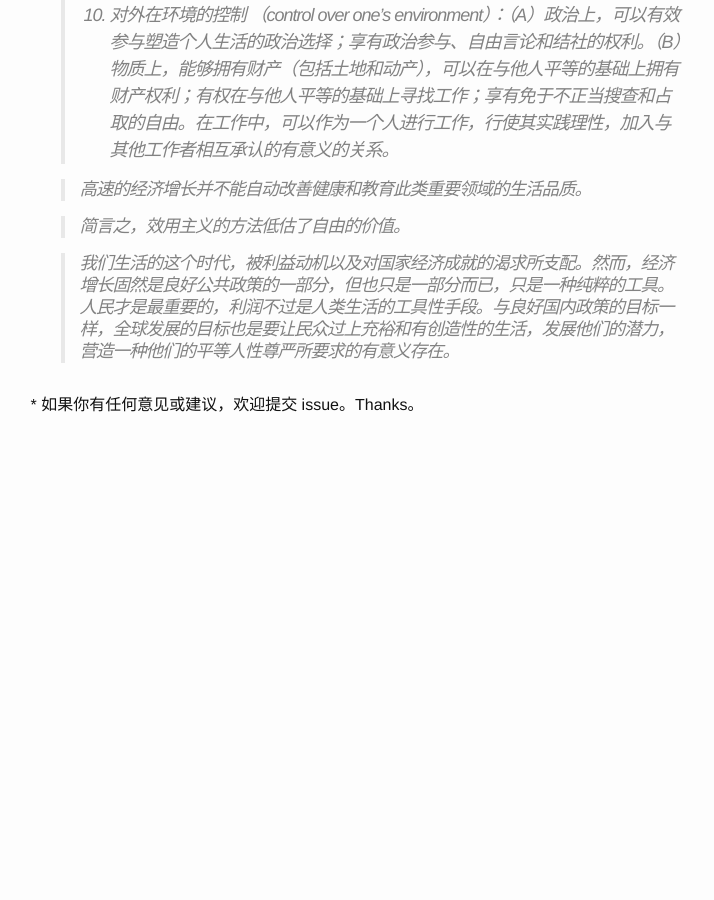
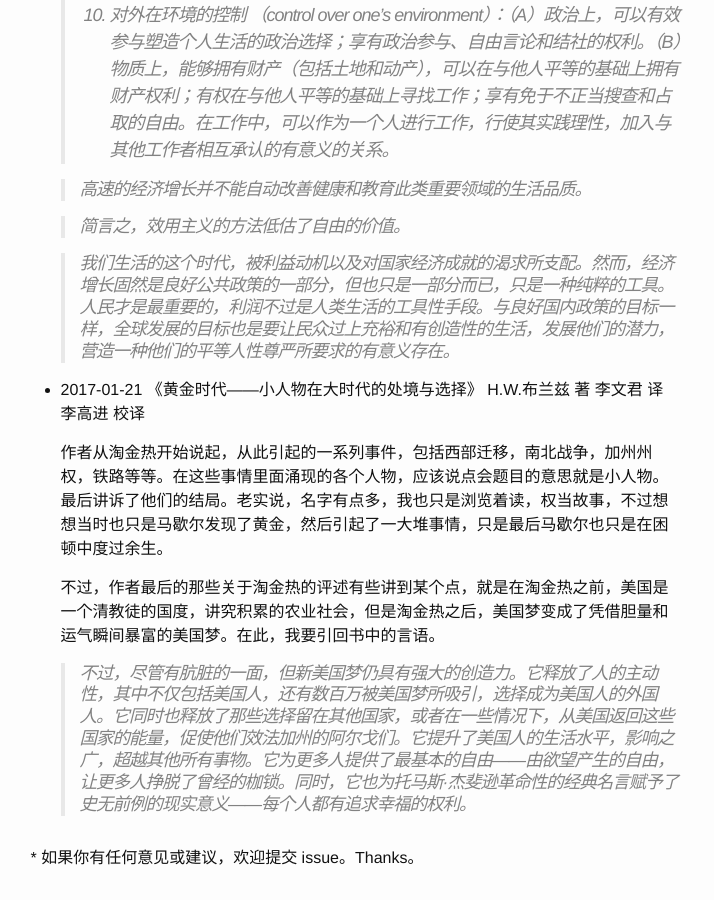
Before and after one commit to ShallmentMo/shallmentmo.github.com, a Jekyll site: the page built from _posts/2018-01-01-reading-in-2018.md, in a window 1280 px wide and 900 px high, scrolled down 1551 px. Shown: the whole window, without its empty margins (137-851 px from the left). Built offline with Jekyll 4.4.1, drawn with Linux system fonts in a browser that asks for light colours; before the commit the page ends 1998 px from its top, so only the background shows below that.

Commit message:
add 2018-01-21 reading

```diff
--- a/_posts/2018-01-01-reading-in-2018.md
+++ b/_posts/2018-01-01-reading-in-2018.md
@@ -30,3 +30,11 @@ categories: posts
   > 简言之，效用主义的方法低估了自由的价值。
 
   > 我们生活的这个时代，被利益动机以及对国家经济成就的渴求所支配。然而，经济增长固然是良好公共政策的一部分，但也只是一部分而已，只是一种纯粹的工具。人民才是最重要的，利润不过是人类生活的工具性手段。与良好国内政策的目标一样，全球发展的目标也是要让民众过上充裕和有创造性的生活，发展他们的潜力，营造一种他们的平等人性尊严所要求的有意义存在。
+
+* 2017-01-21 《黄金时代——小人物在大时代的处境与选择》 H.W.布兰兹 著 李文君 译 李高进 校译
+
+  作者从淘金热开始说起，从此引起的一系列事件，包括西部迁移，南北战争，加州州权，铁路等等。在这些事情里面涌现的各个人物，应该说点会题目的意思就是小人物。最后讲诉了他们的结局。老实说，名字有点多，我也只是浏览着读，权当故事，不过想想当时也只是马歇尔发现了黄金，然后引起了一大堆事情，只是最后马歇尔也只是在困顿中度过余生。
+
+  不过，作者最后的那些关于淘金热的评述有些讲到某个点，就是在淘金热之前，美国是一个清教徒的国度，讲究积累的农业社会，但是淘金热之后，美国梦变成了凭借胆量和运气瞬间暴富的美国梦。在此，我要引回书中的言语。
+
+  > 不过，尽管有肮脏的一面，但新美国梦仍具有强大的创造力。它释放了人的主动性，其中不仅包括美国人，还有数百万被美国梦所吸引，选择成为美国人的外国人。它同时也释放了那些选择留在其他国家，或者在一些情况下，从美国返回这些国家的能量，促使他们效法加州的阿尔戈们。它提升了美国人的生活水平，影响之广，超越其他所有事物。它为更多人提供了最基本的自由——由欲望产生的自由，让更多人挣脱了曾经的枷锁。同时，它也为托马斯·杰斐逊革命性的经典名言赋予了史无前例的现实意义——每个人都有追求幸福的权利。
```
